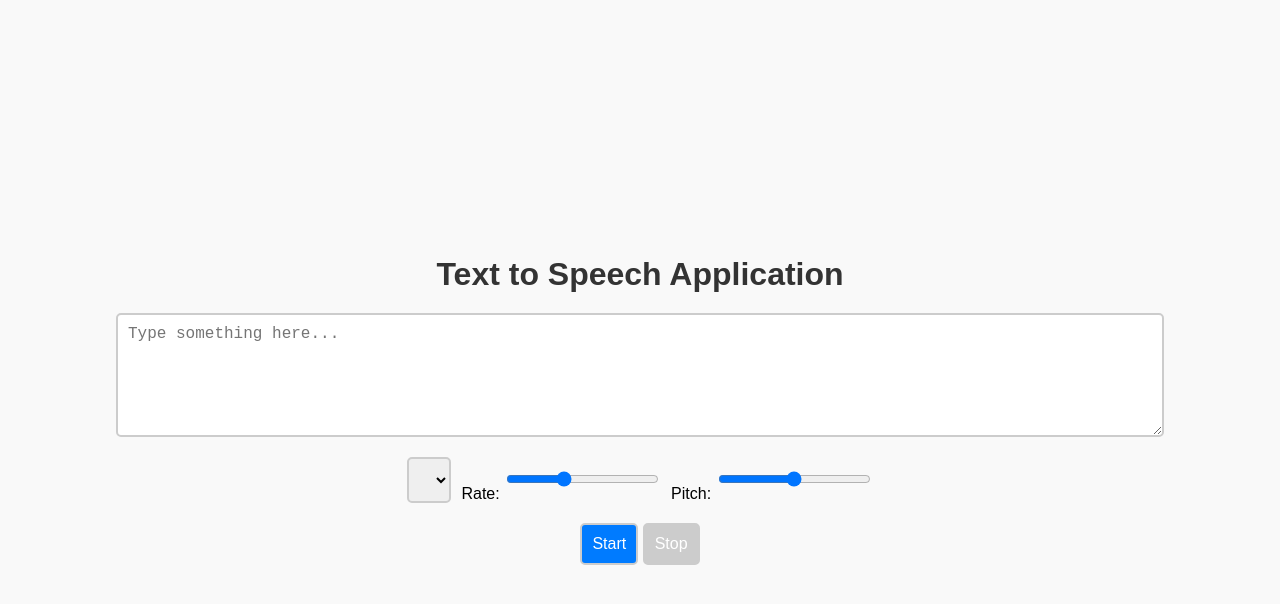
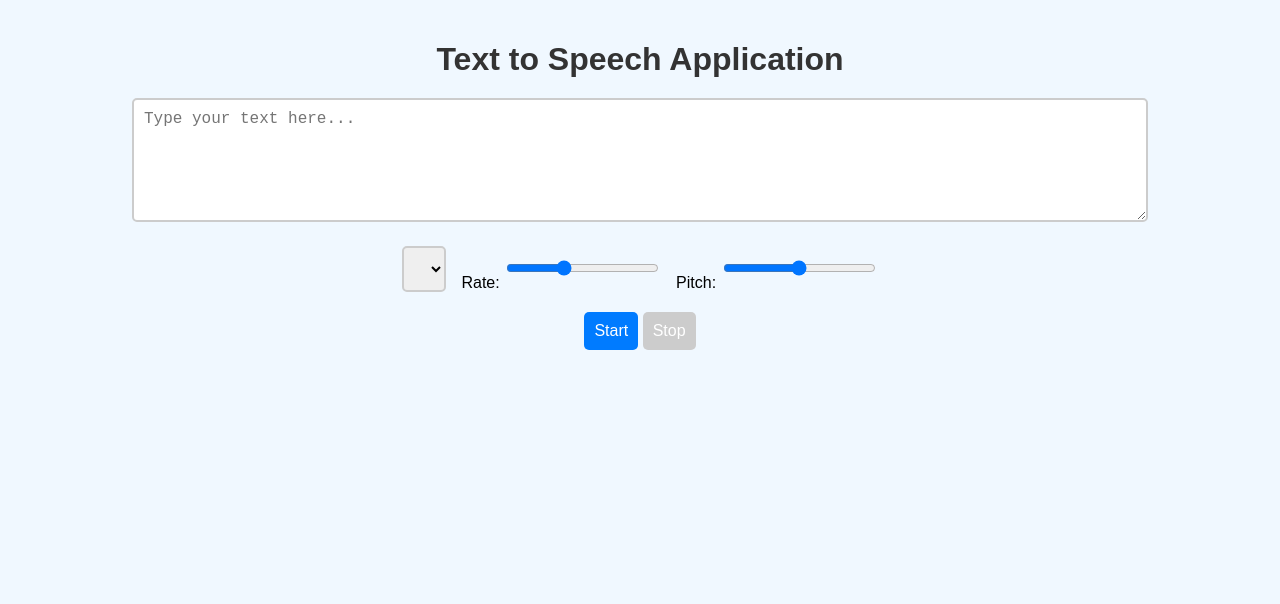
Before and after one commit to acciojob/Speech-Synthesis-bhpuja, a website: page main.html in a window 1280 px wide. Drawn offline with Linux system fonts and the light colour scheme.

Commit message:
created a submission

```diff
--- a/main.html
+++ b/main.html
@@ -3,12 +3,66 @@
 <head>
     <meta charset="UTF-8">
     <meta name="viewport" content="width=device-width, initial-scale=1.0">
-    <title>Speech Synthesis</title>
-    <link rel="stylesheet" href="styles.css">
+    <title>Text to Speech</title>
+    <style>
+        body {
+            font-family: Arial, sans-serif;
+            text-align: center;
+            margin: 0;
+            padding: 20px;
+            background-color: #f0f8ff;
+        }
+
+        h1 {
+            color: #333;
+            margin-bottom: 20px;
+        }
+
+        textarea {
+            width: 80%;
+            height: 100px;
+            padding: 10px;
+            margin-bottom: 20px;
+            border: 2px solid #ccc;
+            border-radius: 5px;
+            font-size: 16px;
+        }
+
+        .controls {
+            display: flex;
+            flex-wrap: wrap;
+            justify-content: center;
+            gap: 15px;
+            margin-bottom: 20px;
+        }
+
+        select, input[type="range"], button {
+            padding: 10px;
+            font-size: 16px;
+            border-radius: 5px;
+            border: 2px solid #ccc;
+        }
+
+        button {
+            background-color: #007bff;
+            color: white;
+            border: none;
+            cursor: pointer;
+        }
+
+        button:hover {
+            background-color: #0056b3;
+        }
+
+        button:disabled {
+            background-color: #ccc;
+            cursor: not-allowed;
+        }
+    </style>
 </head>
 <body>
     <h1>Text to Speech Application</h1>
-    <textarea id="text-box" placeholder="Type something here..."></textarea>
+    <textarea id="text-box" placeholder="Type your text here..."></textarea>
     <div class="controls">
         <select id="voice-select"></select>
         <label>
@@ -20,10 +74,56 @@
             <input id="pitch" type="range" min="0" max="2" step="0.1" value="1">
         </label>
     </div>
-    <div>
-        <button id="start-btn">Start</button>
-        <button id="stop-btn" disabled>Stop</button>
-    </div>
-    <script src="script.js"></script>
+    <button id="start-btn">Start</button>
+    <button id="stop-btn" disabled>Stop</button>
+
+    <script>
+        const textBox = document.getElementById("text-box");
+        const voiceSelect = document.getElementById("voice-select");
+        const rateInput = document.getElementById("rate");
+        const pitchInput = document.getElementById("pitch");
+        const startButton = document.getElementById("start-btn");
+        const stopButton = document.getElementById("stop-btn");
+
+        let voices = [];
+        let speech = new SpeechSynthesisUtterance();
+
+        // Populate voices
+        function loadVoices() {
+            voices = speechSynthesis.getVoices();
+            voiceSelect.innerHTML = voices
+                .map(voice => `<option value="${voice.name}">${voice.name} (${voice.lang})</option>`)
+                .join('');
+        }
+
+        if (speechSynthesis.onvoiceschanged !== undefined) {
+            speechSynthesis.onvoiceschanged = loadVoices;
+        }
+        loadVoices();
+
+        // Start speaking
+        startButton.addEventListener("click", () => {
+            if (speechSynthesis.speaking) return;
+
+            speech.text = textBox.value;
+            speech.voice = voices.find(voice => voice.name === voiceSelect.value);
+            speech.rate = rateInput.value;
+            speech.pitch = pitchInput.value;
+
+            speechSynthesis.speak(speech);
+            stopButton.disabled = false;
+        });
+
+        // Stop speaking
+        stopButton.addEventListener("click", () => {
+            speechSynthesis.cancel();
+            stopButton.disabled = true;
+        });
+
+        // Reset stop button when speech ends
+        speech.addEventListener("end", () => {
+            stopButton.disabled = true;
+        });
+    </script>
 </body>
 </html>
--- a/script.js
+++ b/script.js
@@ -2,44 +2,3 @@
 // Get necessary DOM elements
 
 // script.js
-const textBox = document.getElementById('text-box');
-const voiceSelect = document.getElementById('voice-select');
-const rateInput = document.getElementById('rate');
-const pitchInput = document.getElementById('pitch');
-const startButton = document.getElementById('start-btn');
-const stopButton = document.getElementById('stop-btn');
-
-let voices = [];
-let speech = new SpeechSynthesisUtterance();
-
-// Populate voices in the dropdown
-function populateVoices() {
-    voices = speechSynthesis.getVoices();
-    voiceSelect.innerHTML = voices
-        .map(voice => `<option value="${voice.name}">${voice.name} (${voice.lang})</option>`)
-        .join('');
-}
-populateVoices();
-speechSynthesis.addEventListener('voiceschanged', populateVoices);
-
-// Start speaking
-startButton.addEventListener('click', () => {
-    if (speechSynthesis.speaking) return;
-    speech.text = textBox.value;
-    speech.voice = voices.find(voice => voice.name === voiceSelect.value);
-    speech.rate = rateInput.value;
-    speech.pitch = pitchInput.value;
-    speechSynthesis.speak(speech);
-    stopButton.disabled = false;
-});
-
-// Stop speaking
-stopButton.addEventListener('click', () => {
-    speechSynthesis.cancel();
-    stopButton.disabled = true;
-});
-
-// Disable stop button when speech ends
-speech.addEventListener('end', () => {
-    stopButton.disabled = true;
-});
--- a/styles.css
+++ /dev/null
@@ -1,54 +0,0 @@
-/* styles.css */
-body {
-    font-family: Arial, sans-serif;
-    display: flex;
-    flex-direction: column;
-    align-items: center;
-    justify-content: center;
-    height: 100vh;
-    margin: 0;
-    background-color: #f9f9f9;
-}
-
-h1 {
-    margin-bottom: 20px;
-    color: #333;
-}
-
-textarea {
-    width: 80%;
-    height: 100px;
-    margin-bottom: 20px;
-    padding: 10px;
-    font-size: 16px;
-    border: 2px solid #ccc;
-    border-radius: 5px;
-}
-
-.controls {
-    display: flex;
-    gap: 10px;
-    margin-bottom: 20px;
-}
-
-select, input[type="range"], button {
-    padding: 10px;
-    font-size: 16px;
-    border: 2px solid #ccc;
-    border-radius: 5px;
-    cursor: pointer;
-}
-
-button {
-    background-color: #007bff;
-    color: white;
-}
-
-button:hover {
-    background-color: #0056b3;
-}
-
-button:disabled {
-    background-color: #ccc;
-    cursor: not-allowed;
-}
```
